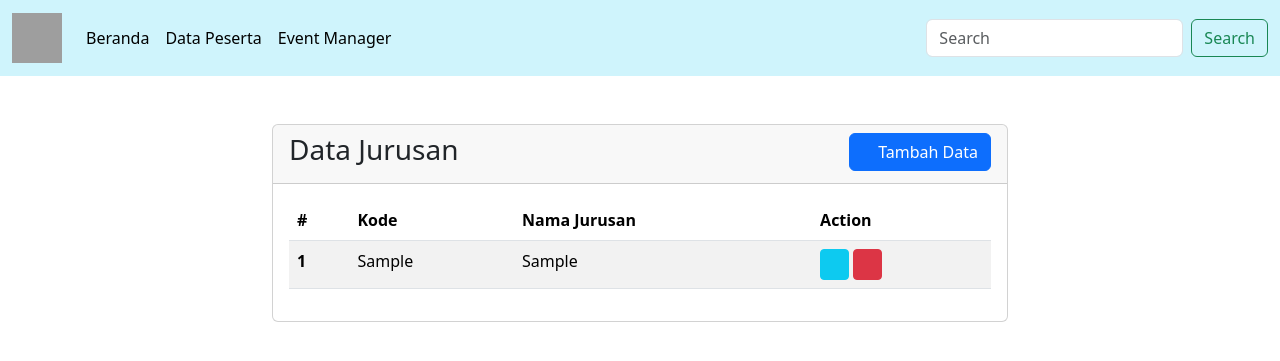
After one commit to ihwanariga07/UTS, a PHP site: page /UTS_IHWAN/event/index.php in a window 1280 px wide. The commit adds this page. Shown: the top 361 px of the page. Run offline with PHP 8.4, Linux system fonts and the light colour scheme; tables that the repository leaves empty or names only in its code hold one stand-in row (values such as "Sample post"); some web fonts are replaced; grey boxes are pictures that could not be loaded.

Commit message:
menambah index pada halaman event

```diff
--- /dev/null
+++ b/event/index.php
@@ -0,0 +1,94 @@
+<!DOCTYPE html>
+<html lang="en">
+<head>
+    <meta charset="UTF-8">
+    <meta name="viewport" content="width=device-width, initial-scale=1.0">
+    <title>Data Jurusan</title>
+    <link rel="stylesheet" href="../css/bootstrap.css">
+    <link rel="stylesheet" href="../css/all.css">
+</head>
+<body>
+<?php
+    include_once('../navbar.php');
+?>
+
+<div class="container">
+    <div class="row mt-5">
+        <div class="col-8 m-auto">
+            <div class="card">
+            <div class="card-header">
+                <h3 class="float-start">Data Jurusan</h3>
+                <span class="float-end"><a class="btn btn-primary" href="form.php"><i class="fa-solid fa-square-plus"></i> Tambah Data</a></span>
+            </div>
+            <div class="card-body">
+            <table class="table table-striped">
+                <thead>
+                    <tr>
+                        <th scope="col">#</th>
+                        <th scope="col">Kode</th>
+                        <th scope="col">Nama Jurusan</th>
+                        <th scope="col">Action</th>
+                    </tr>
+                </thead>
+                <tbody>
+                    <?php
+                    #1. koneksikan file ini
+                    include("../koneksi.php");
+
+                    #2. menulis query
+                    $tampil = "SELECT * FROM jurusans";
+
+                    #3. jalankan query
+                    $proses = mysqli_query($koneksi, $tampil);
+
+                    #4. looping data dari database
+                    $nomor = 1;
+                    foreach($proses as $data){
+                    ?>
+                    <tr>
+                        <th scope="row"><?=$nomor++?></th>
+                        <td><?=$data['kode']?></td>
+                        <td><?=$data['jurusan']?></td>
+                        <td>
+                            <a class="btn btn-info btn-sm" href="edit.php?id=<?=$data['id']?>"><i class="fa fa-pen-to-square"></i></a>
+
+                            <button type="button" class="btn btn-danger btn-sm" data-bs-toggle="modal" data-bs-target="#hapus<?=$data['id']?>">
+                            <i class="fa-solid fa-trash"></i>
+                            </button>
+
+                            <!-- Modal -->
+                            <div class="modal fade" id="hapus<?=$data['id']?>" tabindex="-1" aria-labelledby="exampleModalLabel" aria-hidden="true">
+                            <div class="modal-dialog">
+                                <div class="modal-content">
+                                <div class="modal-header">
+                                    <h1 class="modal-title fs-5" id="exampleModalLabel">Peringatan</h1>
+                                    <button type="button" class="btn-close" data-bs-dismiss="modal" aria-label="Close"></button>
+                                </div>
+                                <div class="modal-body">
+                                    Yakin data <b><?=$data['jurusan']?></b> ingin dihapus?
+                                </div>
+                                <div class="modal-footer">
+                                    <button type="button" class="btn btn-secondary" data-bs-dismiss="modal">Batal</button>
+                                    <a href="hapus.php?xyz=<?=$data['id']?>" class="btn btn-danger">Hapus</a>
+                                </div>
+                                </div>
+                            </div>
+                            </div>
+                        </td>
+                    </tr>
+                    <?php
+                    }
+                    ?>
+                </tbody>
+            </table>
+            </div>
+            </div>
+        </div>
+    </div>
+</div>
+
+    <script src="../js/bootstrap.js"></script>
+    <script src="../js/bootstrap.bundle.js"></script>
+    <script src="../js/all.js"></script>
+</body>
+</html>
--- a/navbar.php
+++ b/navbar.php
@@ -14,7 +14,7 @@
           <a class="nav-link active" aria-current="page" href="#">Data Peserta</a>
         </li>
         <li class="nav-item">
-          <a class="nav-link active" aria-current="page" href="/UTS_IHWAN/modul-jurusan/index.php">Event Manager</a>
+          <a class="nav-link active" aria-current="page" href="/UTS_IHWAN/event/index.php">Event Manager</a>
         </li>
 
       </ul>
```
